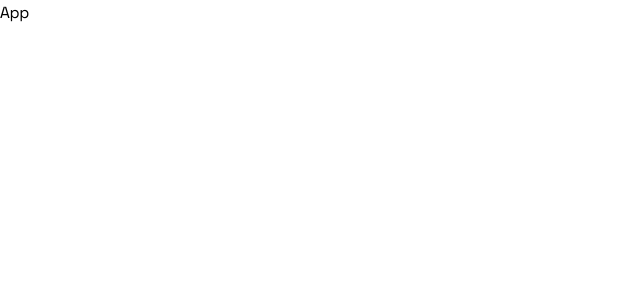
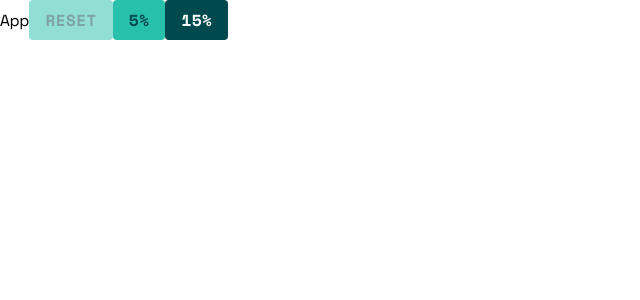
Before and after one commit to jufglanville/mentorcruise, a React app in the folder tip-calculator/: page / in a window 1280 px wide. Shown: the top 300 px of the page, without its empty margins (0-640 px from the left). Built offline with nearby package versions, Linux system fonts and the light colour scheme.

Commit message:
Add Button component + tests

```diff
--- a/tip-calculator/src/App.tsx
+++ b/tip-calculator/src/App.tsx
@@ -1,7 +1,25 @@
 import React from 'react';
+import Button from './components/Button';
 
 const App = () => {
-  return <div>App</div>;
+  return (
+    <div>
+      App
+      <Button
+        selected={false}
+        disabled={true}
+        onClick={() => console.log('clicked')}
+      >
+        reset
+      </Button>
+      <Button selected={true} onClick={() => console.log('clicked')}>
+        5%
+      </Button>
+      <Button selected={false} onClick={() => console.log('clicked')}>
+        15%
+      </Button>
+    </div>
+  );
 };
 
 export default App;
--- /dev/null
+++ b/tip-calculator/src/components/Button.tsx
@@ -0,0 +1,54 @@
+import React from 'react';
+import styled from 'styled-components';
+
+type TranscientProps = {
+  $selected: boolean;
+  disabled: boolean;
+};
+
+interface Props {
+  children: React.ReactNode;
+  disabled?: boolean;
+  selected?: boolean;
+  onClick: () => void;
+}
+
+const Button = ({
+  children,
+  onClick,
+  selected = false,
+  disabled = false,
+}: Props) => {
+  return (
+    <ButtonElement $selected={selected} disabled={disabled} onClick={onClick}>
+      {children}
+    </ButtonElement>
+  );
+};
+
+const ButtonElement = styled.button<TranscientProps>`
+  background-color: ${({ $selected }) =>
+    $selected ? 'var(--primary)' : 'var(--dark-cyan)'};
+  color: ${({ $selected }) =>
+    $selected ? 'var(--dark-cyan)' : 'var(--white)'};
+  border: none;
+  border-radius: 4px;
+  padding: 8px 16px;
+  font-size: 16px;
+  font-weight: 700;
+  text-transform: uppercase;
+  letter-spacing: 0.5px;
+  cursor: pointer;
+  &:hover {
+    color: var(--dark-cyan);
+    background-color: var(--light-grayish-cyan);
+  }
+  &:disabled {
+    background-color: var(--primary);
+    color: var(--dark-cyan);
+    opacity: 0.5;
+    cursor: not-allowed;
+  }
+`;
+
+export default Button;
```
Also changed, not shown: 1 other file (tests, documents, lock files or other folders).
